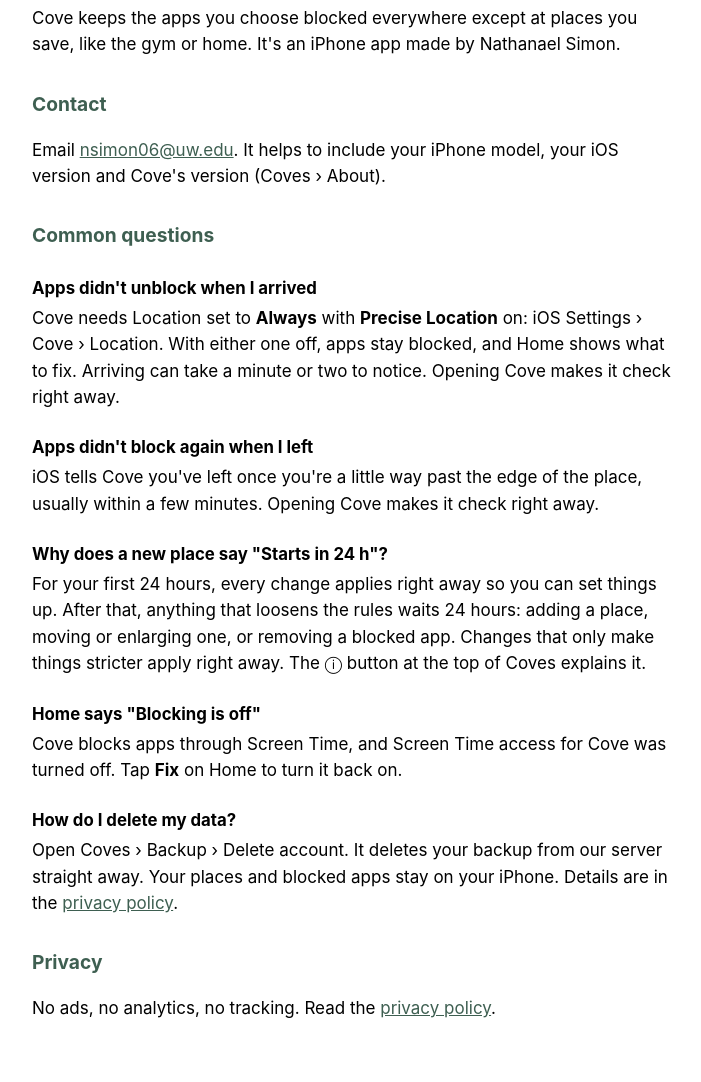
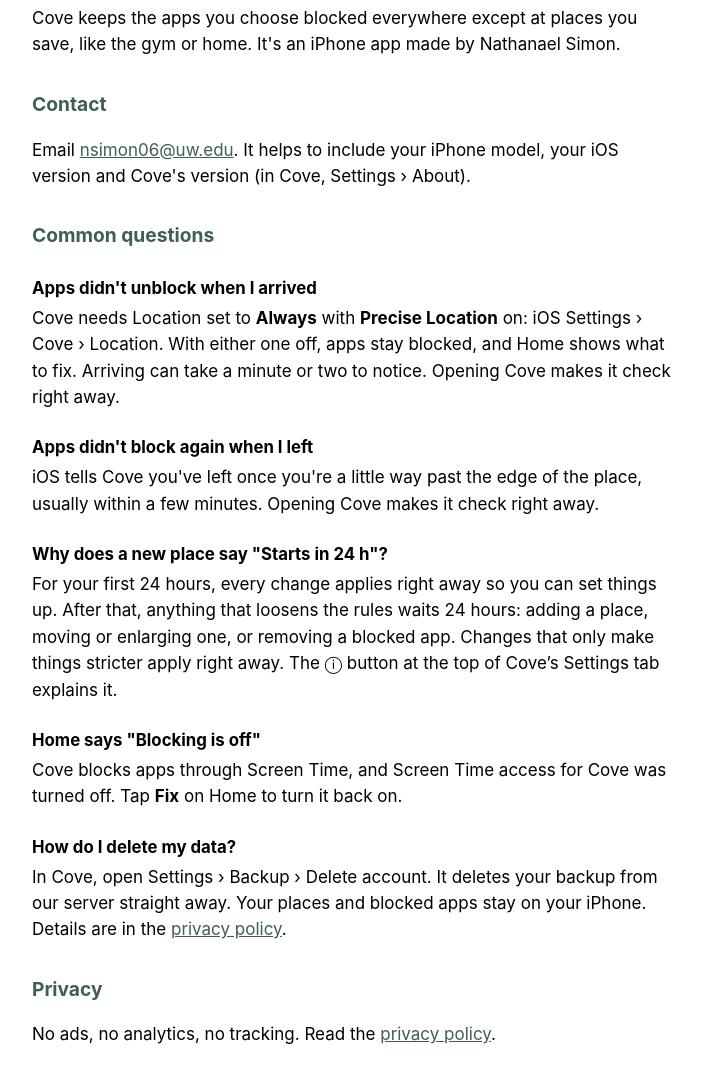
Before and after one commit to nathansimonproj/cove, a plain HTML site: page index.html in a window 1280 px wide. Shown: the part 100-1182 px from the top of the page, without its empty margins (288-989 px from the left). Drawn offline with Linux system fonts and the light colour scheme.

Commit message:
Call the Coves tab Settings, as in Cove 1.0.0 (2)
Co-Authored-By: Claude Opus 5.5 <noreply@anthropic.com>

```diff
--- a/index.html
+++ b/index.html
@@ -23,18 +23,18 @@
 <h1>Cove support</h1>
 <p>Cove keeps the apps you choose blocked everywhere except at places you save, like the gym or home. It's an iPhone app made by Nathanael Simon.</p>
 <h2>Contact</h2>
-<p>Email <a href="mailto:nsimon06@uw.edu">nsimon06@uw.edu</a>. It helps to include your iPhone model, your iOS version and Cove's version (Coves › About).</p>
+<p>Email <a href="mailto:nsimon06@uw.edu">nsimon06@uw.edu</a>. It helps to include your iPhone model, your iOS version and Cove's version (in Cove, Settings › About).</p>
 <h2>Common questions</h2>
 <h3>Apps didn't unblock when I arrived</h3>
 <p>Cove needs Location set to <strong>Always</strong> with <strong>Precise Location</strong> on: iOS Settings › Cove › Location. With either one off, apps stay blocked, and Home shows what to fix. Arriving can take a minute or two to notice. Opening Cove makes it check right away.</p>
 <h3>Apps didn't block again when I left</h3>
 <p>iOS tells Cove you've left once you're a little way past the edge of the place, usually within a few minutes. Opening Cove makes it check right away.</p>
 <h3>Why does a new place say "Starts in 24 h"?</h3>
-<p>For your first 24 hours, every change applies right away so you can set things up. After that, anything that loosens the rules waits 24 hours: adding a place, moving or enlarging one, or removing a blocked app. Changes that only make things stricter apply right away. The ⓘ button at the top of Coves explains it.</p>
+<p>For your first 24 hours, every change applies right away so you can set things up. After that, anything that loosens the rules waits 24 hours: adding a place, moving or enlarging one, or removing a blocked app. Changes that only make things stricter apply right away. The ⓘ button at the top of Cove’s Settings tab explains it.</p>
 <h3>Home says "Blocking is off"</h3>
 <p>Cove blocks apps through Screen Time, and Screen Time access for Cove was turned off. Tap <strong>Fix</strong> on Home to turn it back on.</p>
 <h3>How do I delete my data?</h3>
-<p>Open Coves › Backup › Delete account. It deletes your backup from our server straight away. Your places and blocked apps stay on your iPhone. Details are in the <a href="privacy/">privacy policy</a>.</p>
+<p>In Cove, open Settings › Backup › Delete account. It deletes your backup from our server straight away. Your places and blocked apps stay on your iPhone. Details are in the <a href="privacy/">privacy policy</a>.</p>
 <h2>Privacy</h2>
 <p>No ads, no analytics, no tracking. Read the <a href="privacy/">privacy policy</a>.</p>
 </body>
```
Also changed, not shown: privacy/index.html (+2 -2 lines).
